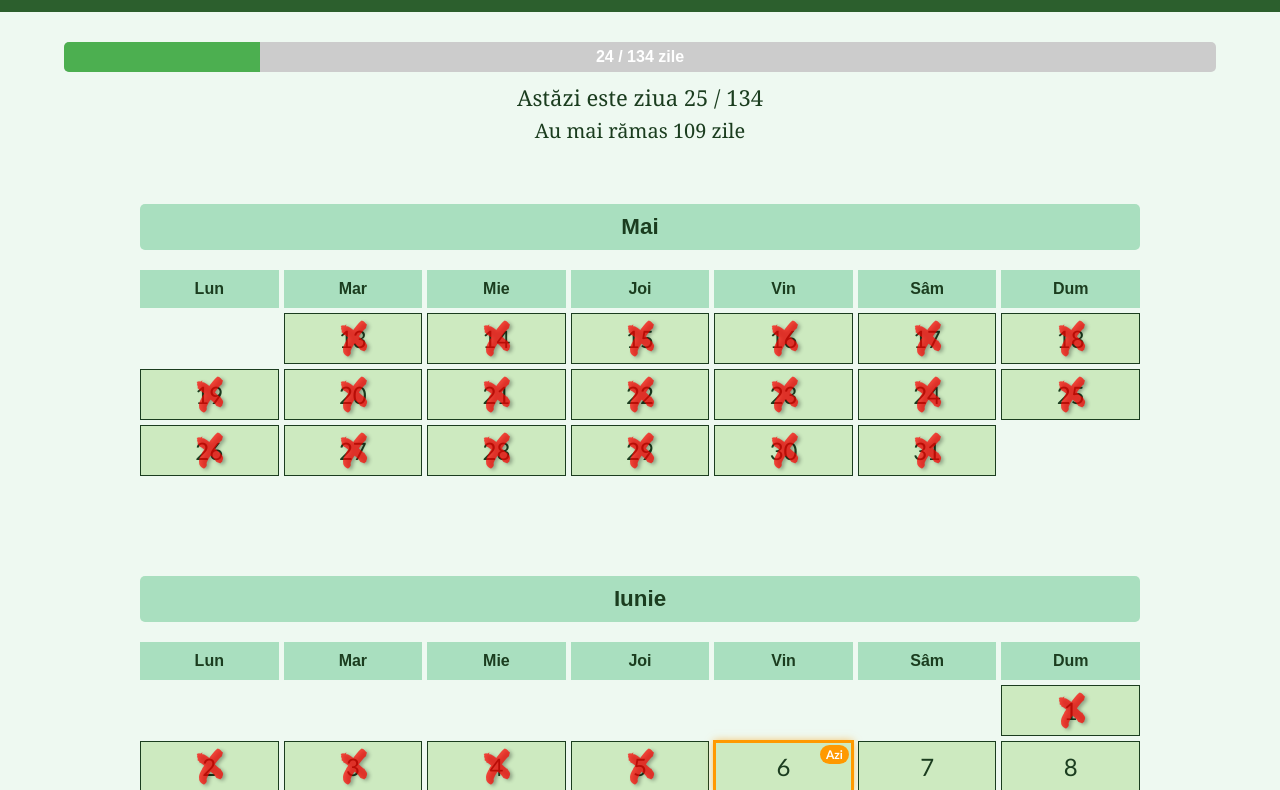
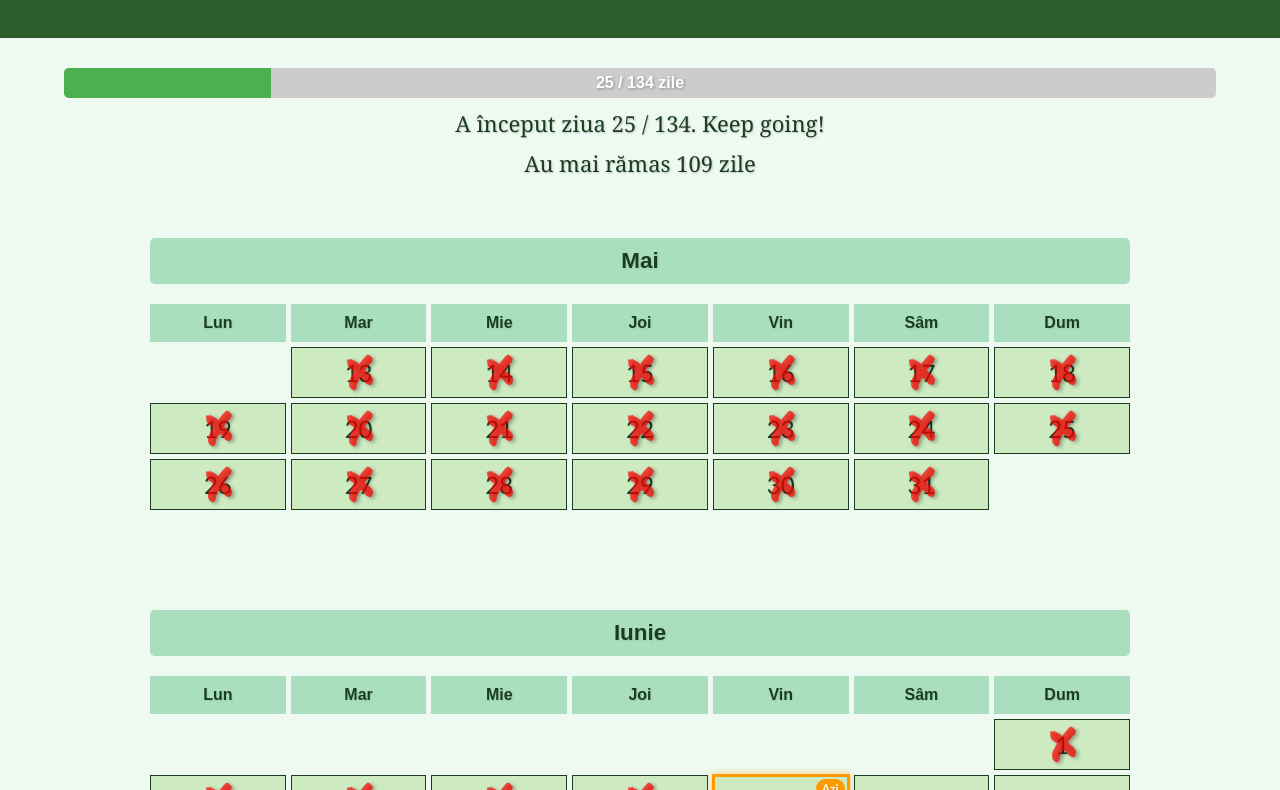
Before and after one commit to Adrian2393/AMR, a plain HTML site: page index.html in a window 1280 px wide. Shown: the part 208-998 px from the top of the page. Drawn offline with Linux system fonts and the light colour scheme.

Commit message:
Update index.html

```diff
--- a/index.html
+++ b/index.html
@@ -4,26 +4,41 @@
   <meta charset="UTF-8" />
   <meta name="viewport" content="width=device-width, initial-scale=1.0"/>
   <title>Calendar EUFOR rot. II</title>
-  <link href="https://fonts.googleapis.com/css2?family=Permanent+Marker&display=swap" rel="stylesheet" />
+  <link href="https://fonts.googleapis.com/css2?family=Permanent+Marker&family=Pacifico&display=swap" rel="stylesheet" />
   <style>
+    * {
+      box-sizing: border-box;
+    }
+
     body {
       font-family: Arial, sans-serif;
       background-color: #eef9f1;
       color: #1b3d1f;
       margin: 0;
       padding: 0;
+      text-shadow: 1px 1px 2px rgba(0,0,0,0.1);
     }
+
     header {
       background-color: #2c5f2d;
       color: white;
       padding: 30px 10px;
       text-align: center;
+      animation: fadeIn 1s ease-in;
     }
+
     .flags img {
       height: 30px;
       margin: 0 10px;
       vertical-align: middle;
     }
+
+    header p {
+      font-family: 'Pacifico', cursive;
+      font-size: 24px;
+      margin-top: 10px;
+    }
+
     h2 {
       margin-top: 60px;
       margin-bottom: 20px;
@@ -32,17 +47,21 @@
       padding: 10px;
       border-radius: 5px;
       font-size: 1.4rem;
+      animation: fadeIn 1s ease-in;
     }
+
     .month-section {
       max-width: 1000px;
       margin: auto;
       padding: 0 10px 40px;
     }
+
     .calendar {
       display: grid;
       grid-template-columns: repeat(7, 1fr);
       gap: 5px;
     }
+
     .day {
       padding: 10px;
       border: 1px solid #1b3d1f;
@@ -51,7 +70,10 @@
       font-size: 24px;
       font-family: "Trebuchet MS", sans-serif;
       position: relative;
+      animation: fadeIn 0.8s ease-in;
+      text-shadow: 1px 1px 2px rgba(0,0,0,0.1);
     }
+
     .day.past::after {
       content: "X";
       position: absolute;
@@ -69,12 +91,14 @@
       align-items: center;
       justify-content: center;
     }
+
     .day.today {
       outline: 3px solid #ff9900;
       outline-offset: -2px;
       box-shadow: 0 0 8px #ff9900aa;
-      position: relative;
+      font-weight: bold;
     }
+
     .day.today::before {
       content: "Azi";
       position: absolute;
@@ -87,6 +111,7 @@
       border-radius: 12px;
       font-weight: bold;
     }
+
     .progress-bar {
       position: relative;
       margin: 30px auto 10px;
@@ -96,12 +121,14 @@
       max-width: 90%;
       height: 30px;
     }
+
     .progress-bar-inner {
       height: 100%;
       background-color: #4caf50;
       width: 0%;
       transition: width 0.3s ease;
     }
+
     .progress-bar-text {
       position: absolute;
       top: 50%;
@@ -112,34 +139,40 @@
       font-family: Arial, sans-serif;
       user-select: none;
       pointer-events: none;
+      text-shadow: 1px 1px 3px rgba(0,0,0,0.3);
     }
-    #currentDayInfo {
+
+    #currentDayInfo,
+    #countdown {
       font-family: 'Georgia', serif;
       font-size: 22px;
       text-align: center;
       margin-top: 10px;
       color: #1b3d1f;
+      text-shadow: 1px 1px 2px rgba(0,0,0,0.2);
     }
-    #countdown {
-      font-family: 'Georgia', serif;
-      font-size: 20px;
-      text-align: center;
-      margin-top: 5px;
-      color: #1b3d1f;
-    }
+
     .weekday {
       font-weight: bold;
       background-color: #a9dfbf;
       text-align: center;
       padding: 10px;
     }
+
     footer {
       background-color: #2c5f2d;
       color: white;
       text-align: center;
       padding: 20px;
       margin-top: 60px;
+      animation: fadeIn 1.5s ease-in;
     }
+
+    @keyframes fadeIn {
+      from {opacity: 0;}
+      to {opacity: 1;}
+    }
+
     @media (max-width: 600px) {
       .day {
         padding: 6px;
@@ -149,6 +182,7 @@
   </style>
 </head>
 <body>
+
   <header>
     <h1>Calendar EUFOR rot. II</h1>
     <div class="flags">
@@ -179,14 +213,14 @@
 
     const totalDays = Math.floor((endDate - startDate) / (1000 * 60 * 60 * 24)) + 1;
     const daysPassed = Math.floor((today - startDate) / (1000 * 60 * 60 * 24));
-    const currentDay = Math.min(totalDays, daysPassed + 1);
+    const currentDay = daysPassed + 1;
     const daysLeft = Math.max(0, totalDays - currentDay);
 
-    const percent = Math.min(100, Math.floor((daysPassed / totalDays) * 100));
-    document.getElementById("progressBarInner").style.width = percent + "%";
-    document.getElementById("progressBarText").textContent = `${currentDay - 1} / ${totalDays} zile`;
+    document.getElementById("progressBarInner").style.width = `${daysPassed + 1} / ${totalDays}` * 100 + "%";
+    document.getElementById("progressBarInner").style.width = `${Math.min(100, Math.floor((currentDay / totalDays) * 100))}%`;
+    document.getElementById("progressBarText").textContent = `${currentDay} / ${totalDays} zile`;
 
-    document.getElementById("currentDayInfo").textContent = `Astăzi este ziua ${currentDay} / ${totalDays}`;
+    document.getElementById("currentDayInfo").textContent = `A început ziua ${currentDay} / ${totalDays}. Keep going!`;
     document.getElementById("countdown").textContent = `Au mai rămas ${daysLeft} zile`;
 
     const calendarContainer = document.getElementById("calendarContainer");
@@ -196,7 +230,6 @@
     let date = new Date(startDate);
     let currentMonth = -1;
     let calendarGrid;
-    let xCount = 0;
 
     while (date <= endDate) {
       if (date.getMonth() !== currentMonth) {
@@ -218,8 +251,7 @@
 
         const offset = (date.getDay() + 6) % 7;
         for (let i = 0; i < offset; i++) {
-          const empty = document.createElement("div");
-          calendarGrid.appendChild(empty);
+          calendarGrid.appendChild(document.createElement("div"));
         }
 
         monthSection.appendChild(calendarGrid);
@@ -232,16 +264,14 @@
 
       if (date < today) {
         dayBox.classList.add("past");
-        xCount++;
       } else if (date.getTime() === today.getTime()) {
         dayBox.classList.add("today");
+        dayBox.style.fontWeight = "bold";
       }
 
       calendarGrid.appendChild(dayBox);
       date.setDate(date.getDate() + 1);
     }
-
-    document.getElementById("progressBarText").textContent = `${xCount} / ${totalDays} zile`;
   </script>
 </body>
 </html>
```
